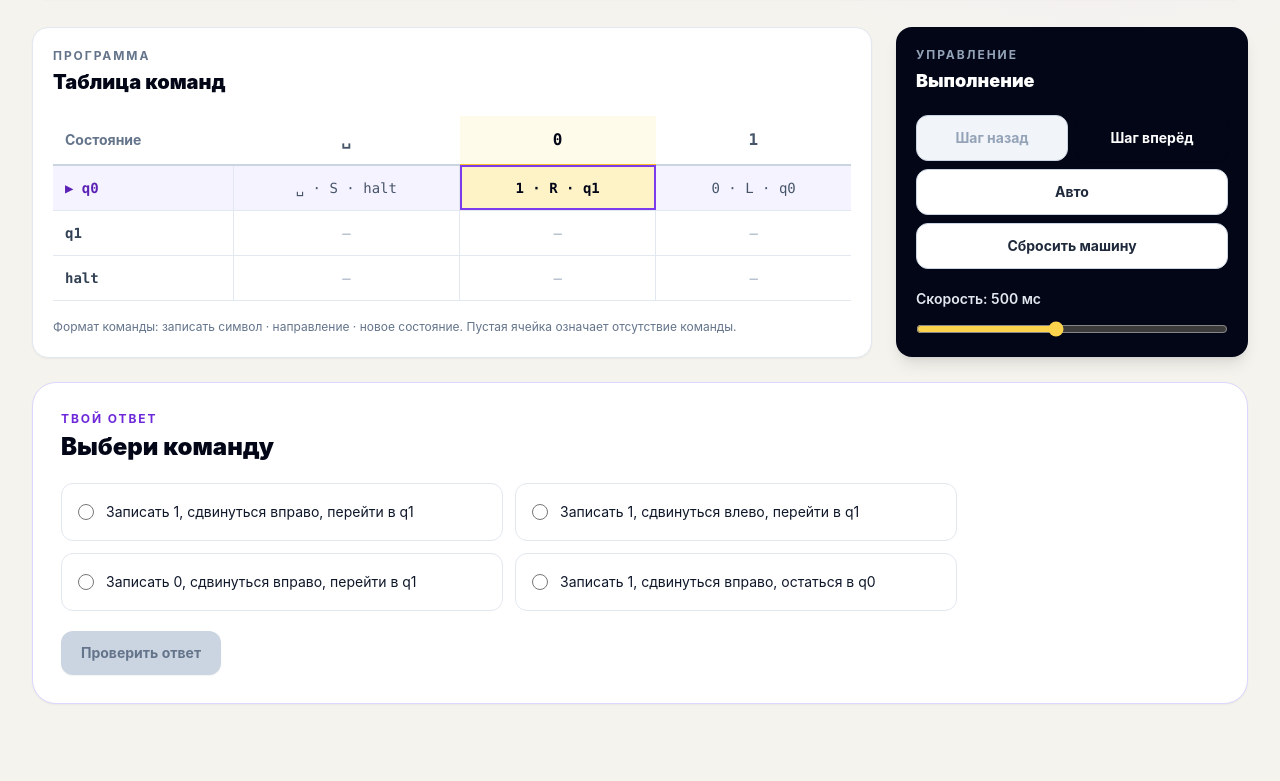
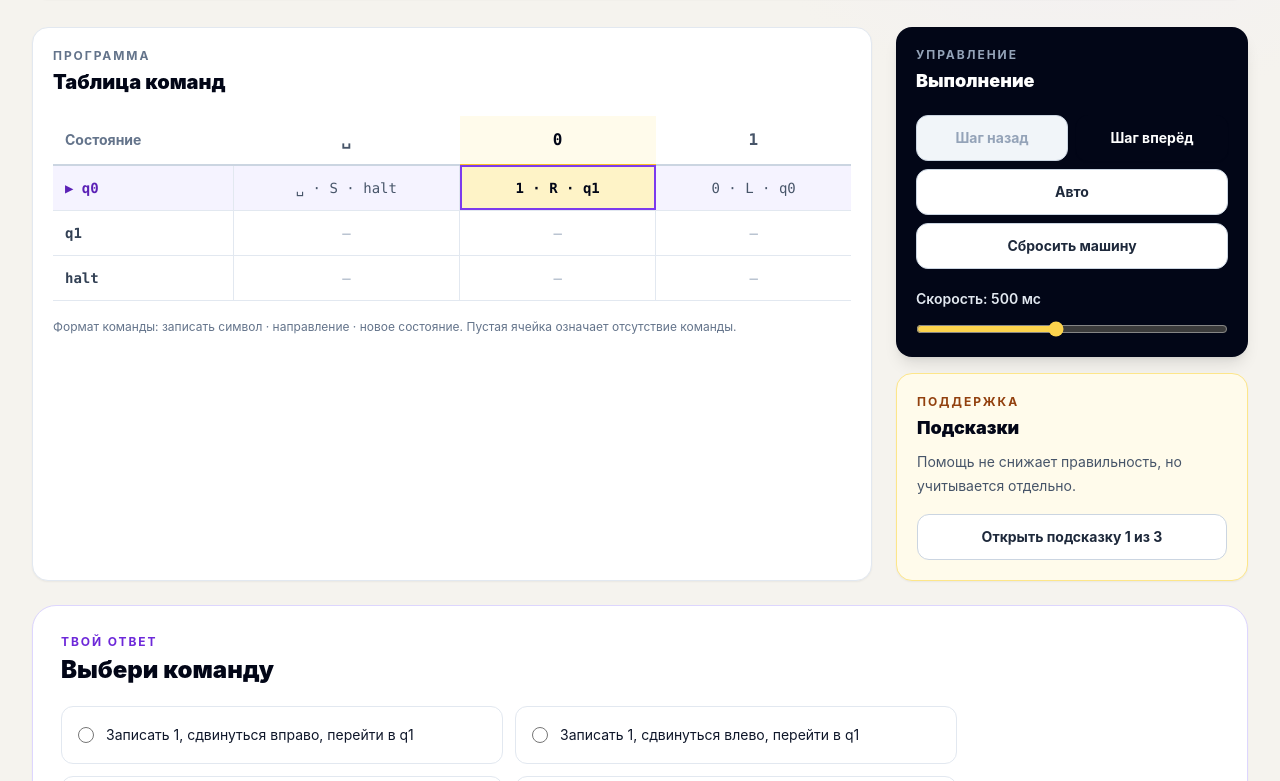
Before and after one commit to AlexeyDesyatnik/TuringTrainer, a React (Vite) app: page / in a window 1280 px wide. Shown: the part 518-1299 px from the top of the page. Built offline with nearby package versions, Linux system fonts and the light colour scheme.

Commit message:
feat: add progressive learning hints

```diff
--- a/src/components/TaskScreen.tsx
+++ b/src/components/TaskScreen.tsx
@@ -201,7 +201,7 @@ export function TaskScreen() {
                 >
                   {autoRunning ? 'Пауза' : 'Авто'}
                 </button>
-                <button className={`${secondaryButton} col-span-2`} onClick={reset} type="button">
+                <button className={`${secondaryButton} col-span-2`} disabled={result !== null} onClick={reset} type="button">
                   Сбросить машину
                 </button>
               </div>
@@ -229,12 +229,56 @@ export function TaskScreen() {
                 </p>
               )}
             </section>
+            <HintPanel task={task} animationActive={animationPhase !== null} />
           </aside>
         </div>
 
         <AnswerPanel task={task} draft={draft} animationActive={animationPhase !== null} />
       </div>
     </main>
+  )
+}
+
+function HintPanel({ task, animationActive }: { task: Task; animationActive: boolean }) {
+  const openedHints = useSessionStore((state) => state.openedHints)
+  const result = useSessionStore((state) => state.result)
+  const openNextHint = useSessionStore((state) => state.openNextHint)
+  const allHintsOpened = openedHints === task.hints.length
+
+  return (
+    <section aria-labelledby="hints-heading" className="rounded-2xl border border-amber-200 bg-amber-50 p-5 shadow-sm">
+      <p className="text-xs font-bold uppercase tracking-[0.16em] text-amber-800">Поддержка</p>
+      <h3 id="hints-heading" className="mt-1 text-lg font-black text-slate-950">Подсказки</h3>
+      <p className="mt-2 text-sm leading-6 text-slate-600">
+        Помощь не снижает правильность, но учитывается отдельно.
+      </p>
+
+      {openedHints > 0 && (
+        <ol className="mt-4 space-y-3">
+          {task.hints.slice(0, openedHints).map((hint, index) => (
+            <li className="rounded-xl border border-amber-200 bg-white p-3 text-sm leading-6 text-slate-700" key={hint}>
+              <strong className="mr-2 text-amber-800">{index + 1}.</strong>
+              {hint}
+            </li>
+          ))}
+        </ol>
+      )}
+
+      {!allHintsOpened && result === null && (
+        <button
+          className={`${secondaryButton} mt-4 w-full`}
+          disabled={animationActive}
+          onClick={openNextHint}
+          type="button"
+        >
+          Открыть подсказку {openedHints + 1} из {task.hints.length}
+        </button>
+      )}
+
+      {allHintsOpened && (
+        <p className="mt-4 text-sm font-semibold text-amber-900">Все три подсказки открыты.</p>
+      )}
+    </section>
   )
 }
 
@@ -407,6 +451,14 @@ function AnswerPanel({ task, draft, animationActive }: {
             <dl className="mt-3 grid gap-2 text-sm leading-6 text-slate-700">
               <div><dt className="inline font-bold">Твой ответ: </dt><dd className="inline">{formatAnswer(task, result.submitted)}</dd></div>
               <div><dt className="inline font-bold">Правильный ответ: </dt><dd className="inline">{formatAnswer(task, task.answer)}</dd></div>
+              <div>
+                <dt className="inline font-bold">Самостоятельность: </dt>
+                <dd className="inline">
+                  {result.hintsUsed === 0
+                    ? 'самостоятельно, без подсказок'
+                    : `с поддержкой, подсказок использовано: ${result.hintsUsed}`}
+                </dd>
+              </div>
             </dl>
             <p className="mt-3 text-sm leading-6 text-slate-700">{task.explanation}</p>
             <div className="mt-5 flex flex-wrap gap-2">
--- a/src/store/sessionStore.ts
+++ b/src/store/sessionStore.ts
@@ -16,6 +16,7 @@ export type AnimationPhase = 'write' | 'move' | 'state' | null
 export interface AnswerResult {
   correct: boolean
   submitted: TaskAnswer
+  hintsUsed: number
 }
 
 export const AUTO_SPEED_MIN = 100
@@ -34,6 +35,7 @@ interface SessionState {
   animationPhase: AnimationPhase
   animatedStep: StepResult | null
   reducedMotion: boolean
+  openedHints: number
   selectTask: (taskId: string) => void
   step: () => void
   undo: () => void
@@ -47,6 +49,7 @@ interface SessionState {
   stopAuto: () => void
   setAutoSpeed: (speedMs: number) => void
   setReducedMotion: (reduced: boolean) => void
+  openNextHint: () => void
 }
 
 const initialTask = tasks[0]
@@ -159,6 +162,7 @@ export const useSessionStore = create<SessionState>((set, get) => {
     animationPhase: null,
     animatedStep: null,
     reducedMotion: false,
+    openedHints: 0,
 
     selectTask: (taskId) => {
       const task = tasks.find((candidate) => candidate.id === taskId)
@@ -171,6 +175,7 @@ export const useSessionStore = create<SessionState>((set, get) => {
         revision: state.revision + 1,
         draft: createDraft(task),
         result: null,
+        openedHints: 0,
       }))
     },
 
@@ -212,7 +217,7 @@ export const useSessionStore = create<SessionState>((set, get) => {
     },
 
     submitAnswer: () => {
-      const { animationPhase, draft, machine, result, task } = get()
+      const { animationPhase, draft, machine, openedHints, result, task } = get()
       if (animationPhase !== null || result !== null) return
       const submitted = draftToAnswer(draft)
       if (submitted === null) return
@@ -222,10 +227,26 @@ export const useSessionStore = create<SessionState>((set, get) => {
         performLogicalStep()
       }
 
-      set({ result: { correct: checkAnswer(task.answer, submitted), submitted } })
+      set({
+        result: {
+          correct: checkAnswer(task.answer, submitted),
+          submitted,
+          hintsUsed: openedHints,
+        },
+      })
     },
 
-    retry: () => get().reset(),
+    retry: () => {
+      const { machine, task } = get()
+      stopAuto()
+      machine.reset()
+      set((state) => ({
+        revision: state.revision + 1,
+        draft: createDraft(task),
+        result: null,
+        openedHints: 0,
+      }))
+    },
 
     nextTask: () => {
       const currentIndex = tasks.findIndex((task) => task.id === get().task.id)
@@ -275,6 +296,13 @@ export const useSessionStore = create<SessionState>((set, get) => {
         finishVisualStep()
       }
     },
+
+    openNextHint: () => {
+      const { animationPhase, openedHints, result, task } = get()
+      if (animationPhase !== null || result !== null || openedHints >= task.hints.length) return
+      stopAuto()
+      set({ openedHints: openedHints + 1 })
+    },
   }
 })
 
```
Also changed, not shown: 2 other files (tests, documents, lock files or other folders).
